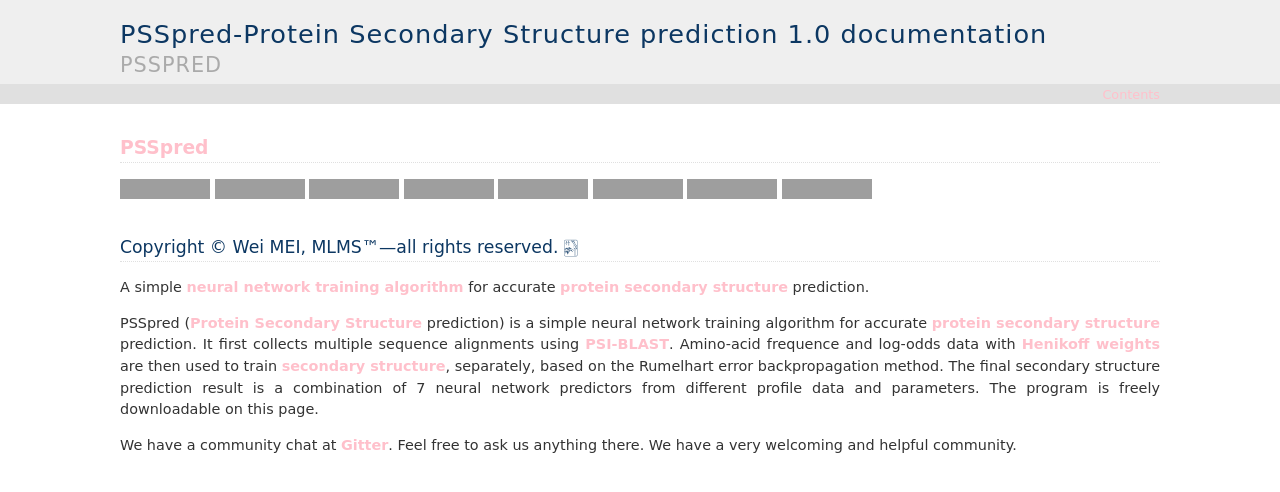
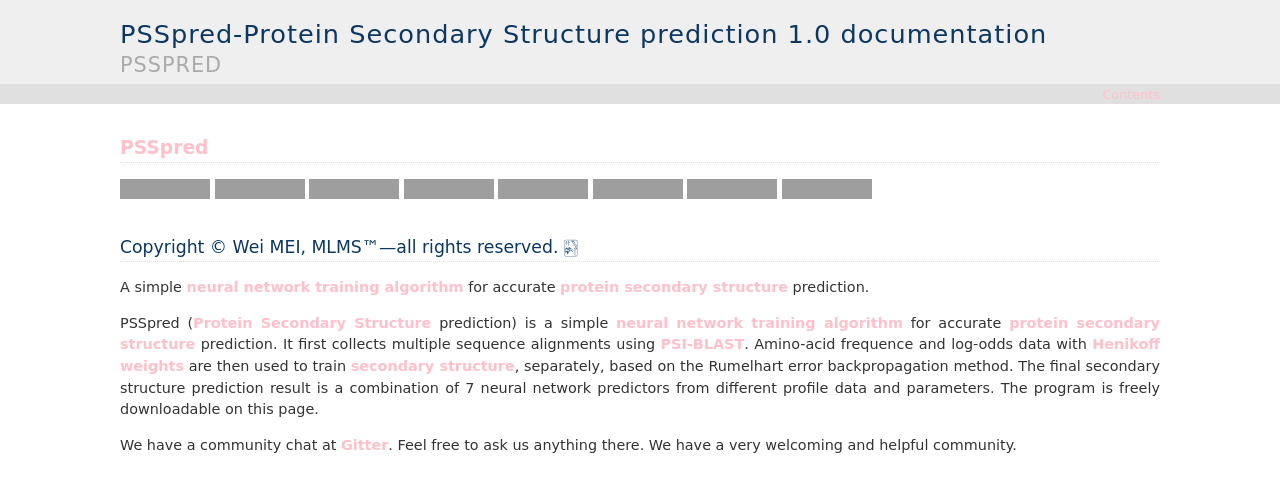
Before and after one commit to nickcafferry/PSSpred, a Sphinx documentation site: the page built from docs/README.rst, in a window 1280 px wide and 900 px high, cut to the strip 0-492 px from the top of the window. Built offline with Sphinx 7.4.7, drawn with Linux system fonts in a browser that asks for light colours; some of the changed lines change nothing that is shown; grey boxes are pictures that could not be loaded.

Commit message:
Update README.rst

```diff
--- a/docs/README.rst
+++ b/docs/README.rst
@@ -40,7 +40,7 @@
 
 A simple `neural network training algorithm <https://www.verypossible.com/insights/machine-learning-algorithms-what-is-a-neural-network>`_ for accurate `protein secondary structure <https://proteinstructures.com/Structure/Structure/secondary-sructure.html>`_ prediction.
 
-PSSpred (`Protein Secondary Structure <https://proteinstructures.com/Structure/Structure/secondary-sructure.html>`_ prediction) is a simple neural network training algorithm for accurate `protein secondary structure <https://proteinstructures.com/Structure/Structure/secondary-sructure.html>`_ prediction. It first collects multiple sequence alignments using `PSI-BLAST <https://www.ebi.ac.uk/Tools/sss/psiblast/>`_. Amino-acid frequence and log-odds data with `Henikoff weights <https://www.sciencedirect.com/topics/biochemistry-genetics-and-molecular-biology/structural-property-of-proteins>`_ are then used to train `secondary structure <https://proteinstructures.com/Structure/Structure/secondary-sructure.html>`_, separately, based on the Rumelhart error backpropagation method. The final secondary structure prediction result is a combination of 7 neural network predictors from different profile data and parameters. The program is freely downloadable on this page.
+PSSpred (`Protein Secondary Structure <https://proteinstructures.com/Structure/Structure/secondary-sructure.html>`_ prediction) is a simple `neural network training algorithm <https://www.verypossible.com/insights/machine-learning-algorithms-what-is-a-neural-network>`_ for accurate `protein secondary structure <https://proteinstructures.com/Structure/Structure/secondary-sructure.html>`_ prediction. It first collects multiple sequence alignments using `PSI-BLAST <https://www.ebi.ac.uk/Tools/sss/psiblast/>`_. Amino-acid frequence and log-odds data with `Henikoff weights <https://www.sciencedirect.com/topics/biochemistry-genetics-and-molecular-biology/structural-property-of-proteins>`_ are then used to train `secondary structure <https://proteinstructures.com/Structure/Structure/secondary-sructure.html>`_, separately, based on the Rumelhart error backpropagation method. The final secondary structure prediction result is a combination of 7 neural network predictors from different profile data and parameters. The program is freely downloadable on this page.
 
 We have a community chat at `Gitter <https://gitter.im/PSSpred/community#>`_. Feel free to ask us anything there. We have a very welcoming and helpful community.
 
```
